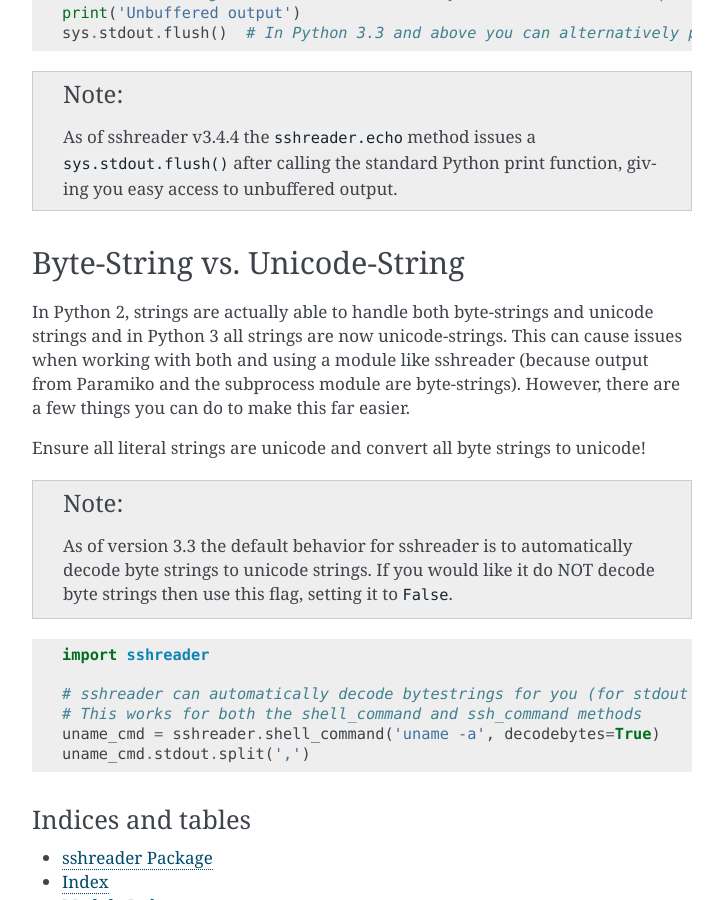
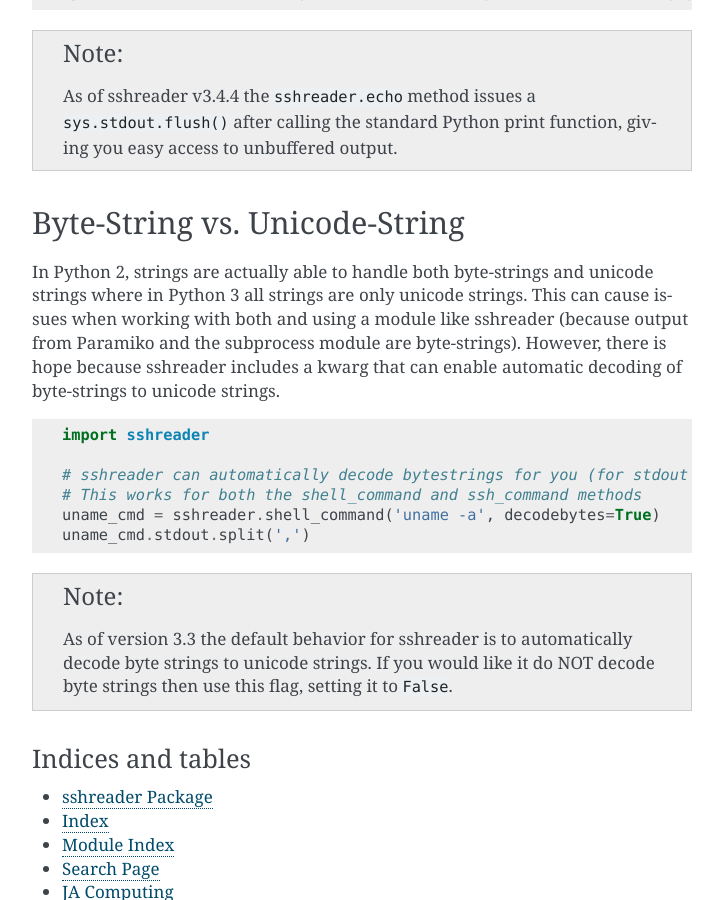
Before and after one commit to isaiah1112/sshreader, a Sphinx documentation site: the page built from docs/source/faq.rst, in a window 1280 px wide and 900 px high, scrolled down 1256 px. Shown: the whole window, without its empty margins (388-1111 px from the left). Built offline with Sphinx 7.4.7, drawn with Linux system fonts in a browser that asks for light colours; some of the changed text lies outside the part shown.

Commit message:
Fixed errors in documentation

```diff
--- a/docs/source/conf.py
+++ b/docs/source/conf.py
@@ -63,7 +63,7 @@
 # The short X.Y version.
 version = '3.4'
 # The full version, including alpha/beta/rc tags.
-release = '3.4.3'
+release = '3.4.5'
 
 # The language for content autogenerated by Sphinx. Refer to documentation
 # for a list of supported languages.
--- a/docs/source/faq.rst
+++ b/docs/source/faq.rst
@@ -2,8 +2,6 @@
 
 FAQ
 ===
-
-Find answers to the frequently answered questions here.
 
 Why are my print statements funky?
 ~~~~~~~~~~~~~~~~~~~~~~~~~~~~~~~~~~
@@ -74,16 +72,10 @@
 Byte-String vs. Unicode-String
 ~~~~~~~~~~~~~~~~~~~~~~~~~~~~~~
 
-In Python 2, strings are actually able to handle both byte-strings and unicode strings and in Python 3 all strings are
-now unicode-strings.  This can cause issues when working with both and using a module like sshreader (because output from
-Paramiko and the subprocess module are byte-strings).  However, there are a few things you can do to make this far easier.
-
-Ensure all literal strings are unicode and convert all byte strings to unicode!
-
-.. note::
-
-    As of version 3.3 the default behavior for sshreader is to automatically decode byte strings to unicode strings.  If
-    you would like it do NOT decode byte strings then use this flag, setting it to :code:`False`.
+In Python 2, strings are actually able to handle both byte-strings and unicode strings where in Python 3 all strings are
+only unicode strings.  This can cause issues when working with both and using a module like sshreader (because output from
+Paramiko and the subprocess module are byte-strings).  However, there is hope because sshreader includes a kwarg that can
+enable automatic decoding of byte-strings to unicode strings.
 
 .. code-block:: python
 
@@ -93,6 +85,11 @@
     # This works for both the shell_command and ssh_command methods
     uname_cmd = sshreader.shell_command('uname -a', decodebytes=True)
     uname_cmd.stdout.split(',')
+
+.. note::
+
+    As of version 3.3 the default behavior for sshreader is to automatically decode byte strings to unicode strings.  If
+    you would like it do NOT decode byte strings then use this flag, setting it to :code:`False`.
 
 Indices and tables
 ------------------
--- a/docs/source/getting_started.rst
+++ b/docs/source/getting_started.rst
@@ -130,7 +130,7 @@
 
 .. warning::
 
-    Support for SFTP is new to sshreader and isn't a primary feature.  Support for this feature will be limited.
+    SFTP methods are new to sshreader and isn't a primary feature.  Support for this feature will be limited.
 
 Indices and tables
 ------------------
--- a/docs/source/index.rst
+++ b/docs/source/index.rst
@@ -54,7 +54,7 @@
 
 **threadlimit**:
 
-Ssshreader will limit the number of threads each process can spawn to :code:`500` threads per the \_\_threadlimit\_\_ global.
+Ssshreader will limit the number of threads each process can spawn to :code:`100` threads per the \_\_threadlimit\_\_ global.
 This number will only take effect when tcount is set to 0.  If you manually specify tcount you can still launch as many
 threads as you like.
 
```
